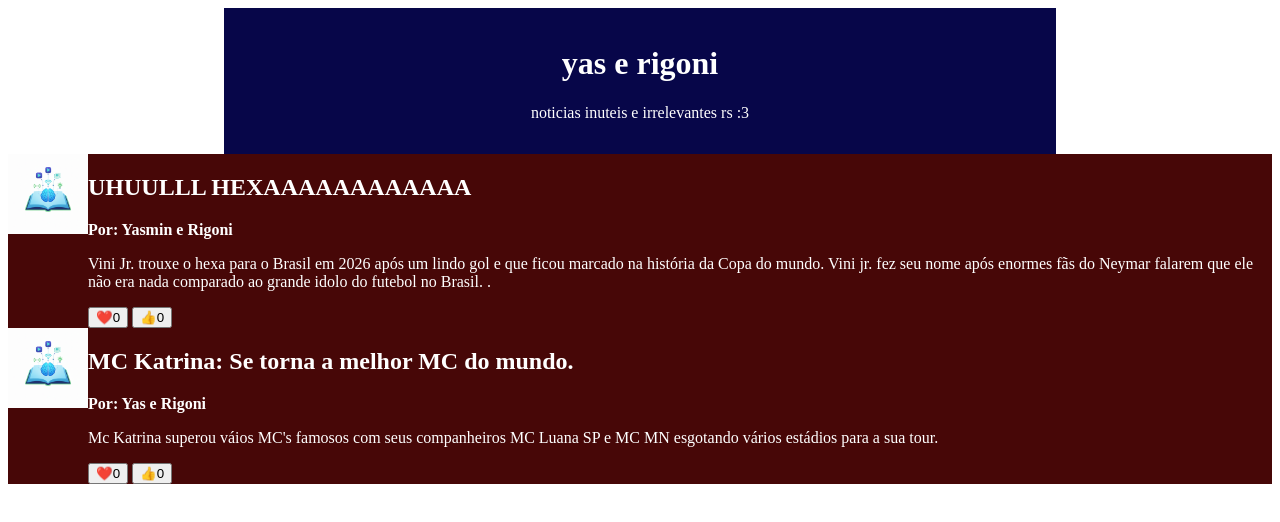
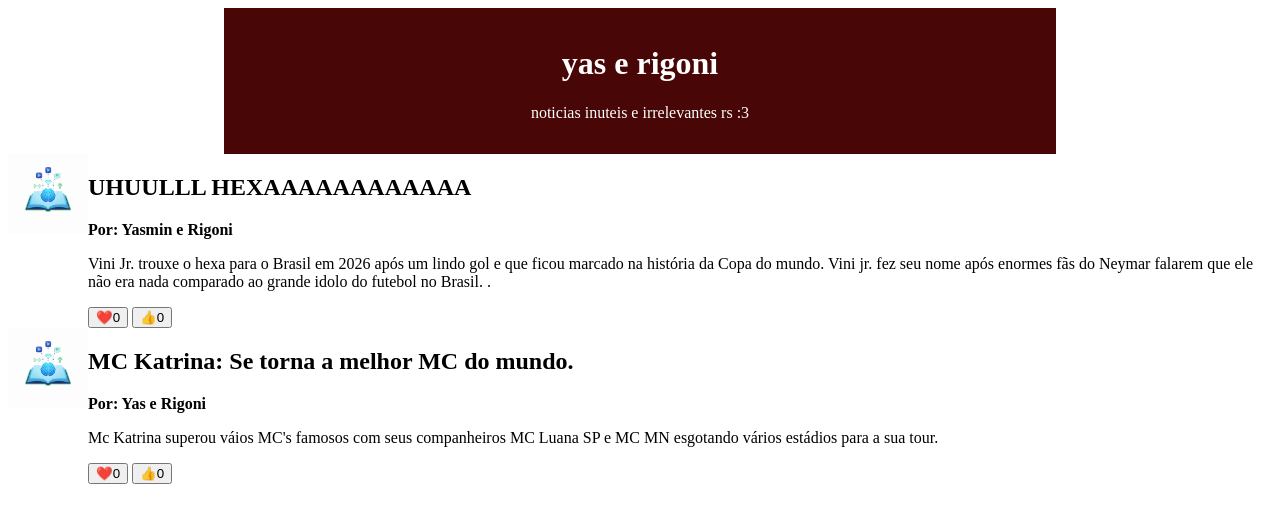
Before and after one commit to Slkyxs/yxserigoniaf, a plain HTML site: page index.html in a window 1280 px wide. Drawn offline with Linux system fonts and the light colour scheme.

Commit message:
gol78ol87thuiphu

```diff
--- a/index.html
+++ b/index.html
@@ -15,7 +15,7 @@
         <p>noticias inuteis e irrelevantes rs :3</p>
         <style>
             header {
-                background-color: #070649;
+                background-color: #490606;
                 color: #ffffff;
                 text-align: center;
                 max-width: 800px;
@@ -25,8 +25,8 @@
                 }
 
             main {
-                background-color: #470707;
-                color: #ffffff;
+                background-color: #ffffff;
+                color: #000000;
 
             }
 
```
